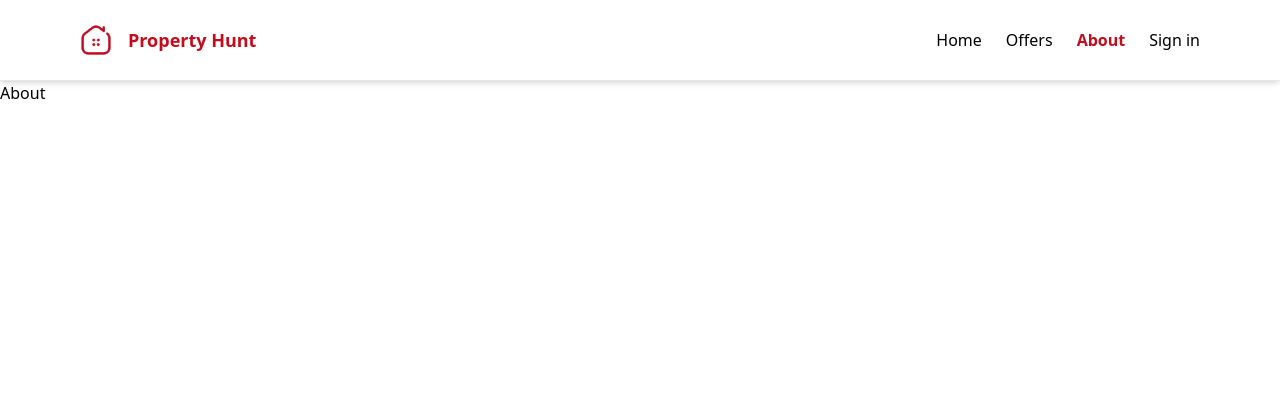
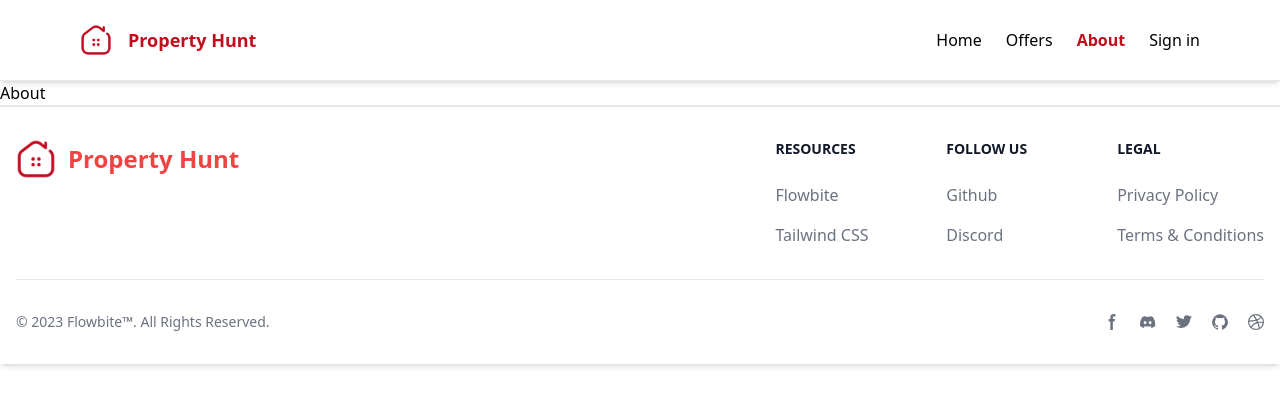
Before and after one commit to Deepak91168/property-hunt, a React (Create React App) app: page /about in a window 1280 px wide. Shown: the top 406 px of the page. Built offline with nearby package versions, Linux system fonts and the light colour scheme; no server answers.

Commit message:
Footer UI added

```diff
--- a/src/App.js
+++ b/src/App.js
@@ -13,6 +13,7 @@
 import { About } from "./pages/About";
 import "react-toastify/dist/ReactToastify.css";
 import PrivateRoute from "./components/PrivateRoute";
+import {Footer} from "./components/Footer";
 
 function App() {
   return (
@@ -41,6 +42,7 @@
           />
         </Routes>
       </Router>
+      <Footer />
       <ToastContainer
         position="bottom-center"
         autoClose={5000}
--- a/src/components/Footer.jsx
+++ b/src/components/Footer.jsx
@@ -0,0 +1,186 @@
+import React from "react";
+import logo from "../assets/images/logo.png"
+export const Footer = () => {
+  return (
+    <footer className="bg-white border-t-[2px] shadow-md">
+      <div className="mx-auto w-full max-w-screen-xl p-4 py-6 lg:py-8">
+        <div className="md:flex md:justify-between">
+          <div className="mb-6 md:mb-0">
+            <a href="https://flowbite.com/" className="flex items-center">
+              <img
+                src={logo}
+                className="h-10 mr-3"
+                alt="FlowBite Logo"
+              />
+              <span className="self-center text-red-500 text-2xl font-semibold whitespace-nowrap">
+                Property Hunt
+              </span>
+            </a>
+          </div>
+          <div className="grid grid-cols-2 gap-8 sm:gap-6 sm:grid-cols-3">
+            <div>
+              <h2 className="mb-6 text-sm font-semibold text-gray-900 uppercase">
+                Resources
+              </h2>
+              <ul className="text-gray-500 dark:text-gray-400 font-medium">
+                <li className="mb-4">
+                  <a href="https://flowbite.com/" className="hover:underline">
+                    Flowbite
+                  </a>
+                </li>
+                <li>
+                  <a href="https://tailwindcss.com/" className="hover:underline">
+                    Tailwind CSS
+                  </a>
+                </li>
+              </ul>
+            </div>
+            <div>
+              <h2 className="mb-6 text-sm font-semibold text-gray-900 uppercase dark:text-white">
+                Follow us
+              </h2>
+              <ul className="text-gray-500 dark:text-gray-400 font-medium">
+                <li className="mb-4">
+                  <a
+                    href="https://github.com/themesberg/flowbite"
+                    className="hover:underline "
+                  >
+                    Github
+                  </a>
+                </li>
+                <li>
+                  <a
+                    href="https://discord.gg/4eeurUVvTy"
+                    className="hover:underline"
+                  >
+                    Discord
+                  </a>
+                </li>
+              </ul>
+            </div>
+            <div>
+              <h2 className="mb-6 text-sm font-semibold text-gray-900 uppercase dark:text-white">
+                Legal
+              </h2>
+              <ul className="text-gray-500 dark:text-gray-400 font-medium">
+                <li className="mb-4">
+                  <a href="#" className="hover:underline">
+                    Privacy Policy
+                  </a>
+                </li>
+                <li>
+                  <a href="#" className="hover:underline">
+                    Terms &amp; Conditions
+                  </a>
+                </li>
+              </ul>
+            </div>
+          </div>
+        </div>
+        <hr className="my-6 border-gray-200 sm:mx-auto dark:border-gray-700 lg:my-8" />
+        <div className="sm:flex sm:items-center sm:justify-between">
+          <span className="text-sm text-gray-500 sm:text-center dark:text-gray-400">
+            © 2023{" "}
+            <a href="https://flowbite.com/" className="hover:underline">
+              Flowbite™
+            </a>
+            . All Rights Reserved.
+          </span>
+          <div className="flex mt-4 space-x-5 sm:justify-center sm:mt-0">
+            <a
+              href="#"
+              className="text-gray-500 hover:text-gray-900 dark:hover:text-white"
+            >
+              <svg
+                className="w-4 h-4"
+                aria-hidden="true"
+                xmlns="http://www.w3.org/2000/svg"
+                fill="currentColor"
+                viewBox="0 0 8 19"
+              >
+                <path
+                  fill-rule="evenodd"
+                  d="M6.135 3H8V0H6.135a4.147 4.147 0 0 0-4.142 4.142V6H0v3h2v9.938h3V9h2.021l.592-3H5V3.591A.6.6 0 0 1 5.592 3h.543Z"
+                  clip-rule="evenodd"
+                />
+              </svg>
+              <span className="sr-only">Facebook page</span>
+            </a>
+            <a
+              href="#"
+              className="text-gray-500 hover:text-gray-900 dark:hover:text-white"
+            >
+              <svg
+                className="w-4 h-4"
+                aria-hidden="true"
+                xmlns="http://www.w3.org/2000/svg"
+                fill="currentColor"
+                viewBox="0 0 21 16"
+              >
+                <path d="M16.942 1.556a16.3 16.3 0 0 0-4.126-1.3 12.04 12.04 0 0 0-.529 1.1 15.175 15.175 0 0 0-4.573 0 11.585 11.585 0 0 0-.535-1.1 16.274 16.274 0 0 0-4.129 1.3A17.392 17.392 0 0 0 .182 13.218a15.785 15.785 0 0 0 4.963 2.521c.41-.564.773-1.16 1.084-1.785a10.63 10.63 0 0 1-1.706-.83c.143-.106.283-.217.418-.33a11.664 11.664 0 0 0 10.118 0c.137.113.277.224.418.33-.544.328-1.116.606-1.71.832a12.52 12.52 0 0 0 1.084 1.785 16.46 16.46 0 0 0 5.064-2.595 17.286 17.286 0 0 0-2.973-11.59ZM6.678 10.813a1.941 1.941 0 0 1-1.8-2.045 1.93 1.93 0 0 1 1.8-2.047 1.919 1.919 0 0 1 1.8 2.047 1.93 1.93 0 0 1-1.8 2.045Zm6.644 0a1.94 1.94 0 0 1-1.8-2.045 1.93 1.93 0 0 1 1.8-2.047 1.918 1.918 0 0 1 1.8 2.047 1.93 1.93 0 0 1-1.8 2.045Z" />
+              </svg>
+              <span className="sr-only">Discord community</span>
+            </a>
+            <a
+              href="#"
+              className="text-gray-500 hover:text-gray-900 dark:hover:text-white"
+            >
+              <svg
+                className="w-4 h-4"
+                aria-hidden="true"
+                xmlns="http://www.w3.org/2000/svg"
+                fill="currentColor"
+                viewBox="0 0 20 17"
+              >
+                <path
+                  fill-rule="evenodd"
+                  d="M20 1.892a8.178 8.178 0 0 1-2.355.635 4.074 4.074 0 0 0 1.8-2.235 8.344 8.344 0 0 1-2.605.98A4.13 4.13 0 0 0 13.85 0a4.068 4.068 0 0 0-4.1 4.038 4 4 0 0 0 .105.919A11.705 11.705 0 0 1 1.4.734a4.006 4.006 0 0 0 1.268 5.392 4.165 4.165 0 0 1-1.859-.5v.05A4.057 4.057 0 0 0 4.1 9.635a4.19 4.19 0 0 1-1.856.07 4.108 4.108 0 0 0 3.831 2.807A8.36 8.36 0 0 1 0 14.184 11.732 11.732 0 0 0 6.291 16 11.502 11.502 0 0 0 17.964 4.5c0-.177 0-.35-.012-.523A8.143 8.143 0 0 0 20 1.892Z"
+                  clip-rule="evenodd"
+                />
+              </svg>
+              <span className="sr-only">Twitter page</span>
+            </a>
+            <a
+              href="#"
+              className="text-gray-500 hover:text-gray-900 dark:hover:text-white"
+            >
+              <svg
+                className="w-4 h-4"
+                aria-hidden="true"
+                xmlns="http://www.w3.org/2000/svg"
+                fill="currentColor"
+                viewBox="0 0 20 20"
+              >
+                <path
+                  fill-rule="evenodd"
+                  d="M10 .333A9.911 9.911 0 0 0 6.866 19.65c.5.092.678-.215.678-.477 0-.237-.01-1.017-.014-1.845-2.757.6-3.338-1.169-3.338-1.169a2.627 2.627 0 0 0-1.1-1.451c-.9-.615.07-.6.07-.6a2.084 2.084 0 0 1 1.518 1.021 2.11 2.11 0 0 0 2.884.823c.044-.503.268-.973.63-1.325-2.2-.25-4.516-1.1-4.516-4.9A3.832 3.832 0 0 1 4.7 7.068a3.56 3.56 0 0 1 .095-2.623s.832-.266 2.726 1.016a9.409 9.409 0 0 1 4.962 0c1.89-1.282 2.717-1.016 2.717-1.016.366.83.402 1.768.1 2.623a3.827 3.827 0 0 1 1.02 2.659c0 3.807-2.319 4.644-4.525 4.889a2.366 2.366 0 0 1 .673 1.834c0 1.326-.012 2.394-.012 2.72 0 .263.18.572.681.475A9.911 9.911 0 0 0 10 .333Z"
+                  clip-rule="evenodd"
+                />
+              </svg>
+              <span className="sr-only">GitHub account</span>
+            </a>
+            <a
+              href="#"
+              className="text-gray-500 hover:text-gray-900 dark:hover:text-white"
+            >
+              <svg
+                className="w-4 h-4"
+                aria-hidden="true"
+                xmlns="http://www.w3.org/2000/svg"
+                fill="currentColor"
+                viewBox="0 0 20 20"
+              >
+                <path
+                  fill-rule="evenodd"
+                  d="M10 0a10 10 0 1 0 10 10A10.009 10.009 0 0 0 10 0Zm6.613 4.614a8.523 8.523 0 0 1 1.93 5.32 20.094 20.094 0 0 0-5.949-.274c-.059-.149-.122-.292-.184-.441a23.879 23.879 0 0 0-.566-1.239 11.41 11.41 0 0 0 4.769-3.366ZM8 1.707a8.821 8.821 0 0 1 2-.238 8.5 8.5 0 0 1 5.664 2.152 9.608 9.608 0 0 1-4.476 3.087A45.758 45.758 0 0 0 8 1.707ZM1.642 8.262a8.57 8.57 0 0 1 4.73-5.981A53.998 53.998 0 0 1 9.54 7.222a32.078 32.078 0 0 1-7.9 1.04h.002Zm2.01 7.46a8.51 8.51 0 0 1-2.2-5.707v-.262a31.64 31.64 0 0 0 8.777-1.219c.243.477.477.964.692 1.449-.114.032-.227.067-.336.1a13.569 13.569 0 0 0-6.942 5.636l.009.003ZM10 18.556a8.508 8.508 0 0 1-5.243-1.8 11.717 11.717 0 0 1 6.7-5.332.509.509 0 0 1 .055-.02 35.65 35.65 0 0 1 1.819 6.476 8.476 8.476 0 0 1-3.331.676Zm4.772-1.462A37.232 37.232 0 0 0 13.113 11a12.513 12.513 0 0 1 5.321.364 8.56 8.56 0 0 1-3.66 5.73h-.002Z"
+                  clip-rule="evenodd"
+                />
+              </svg>
+              <span className="sr-only">Dribbble account</span>
+            </a>
+          </div>
+        </div>
+      </div>
+    </footer>
+  );
+};
```
